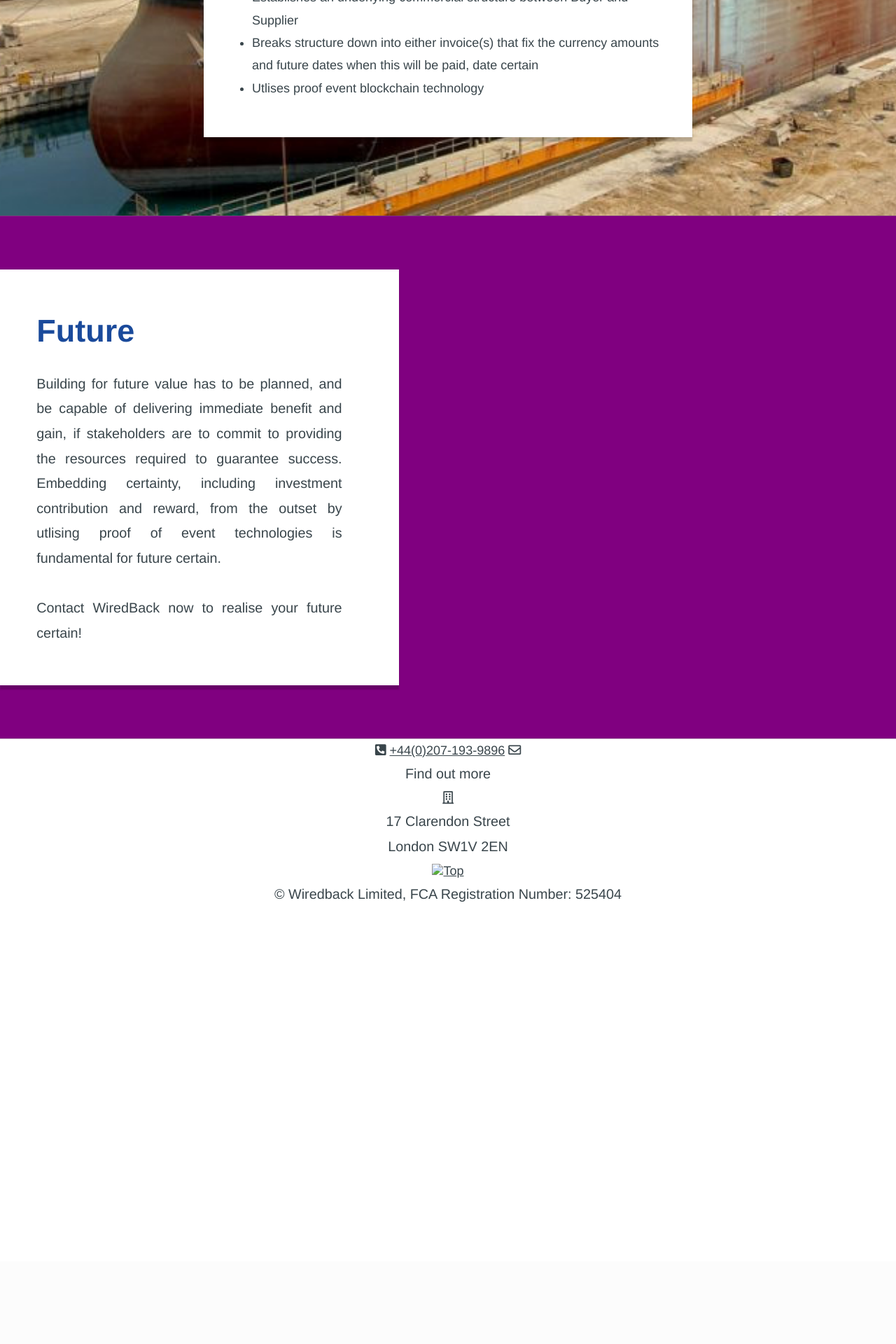
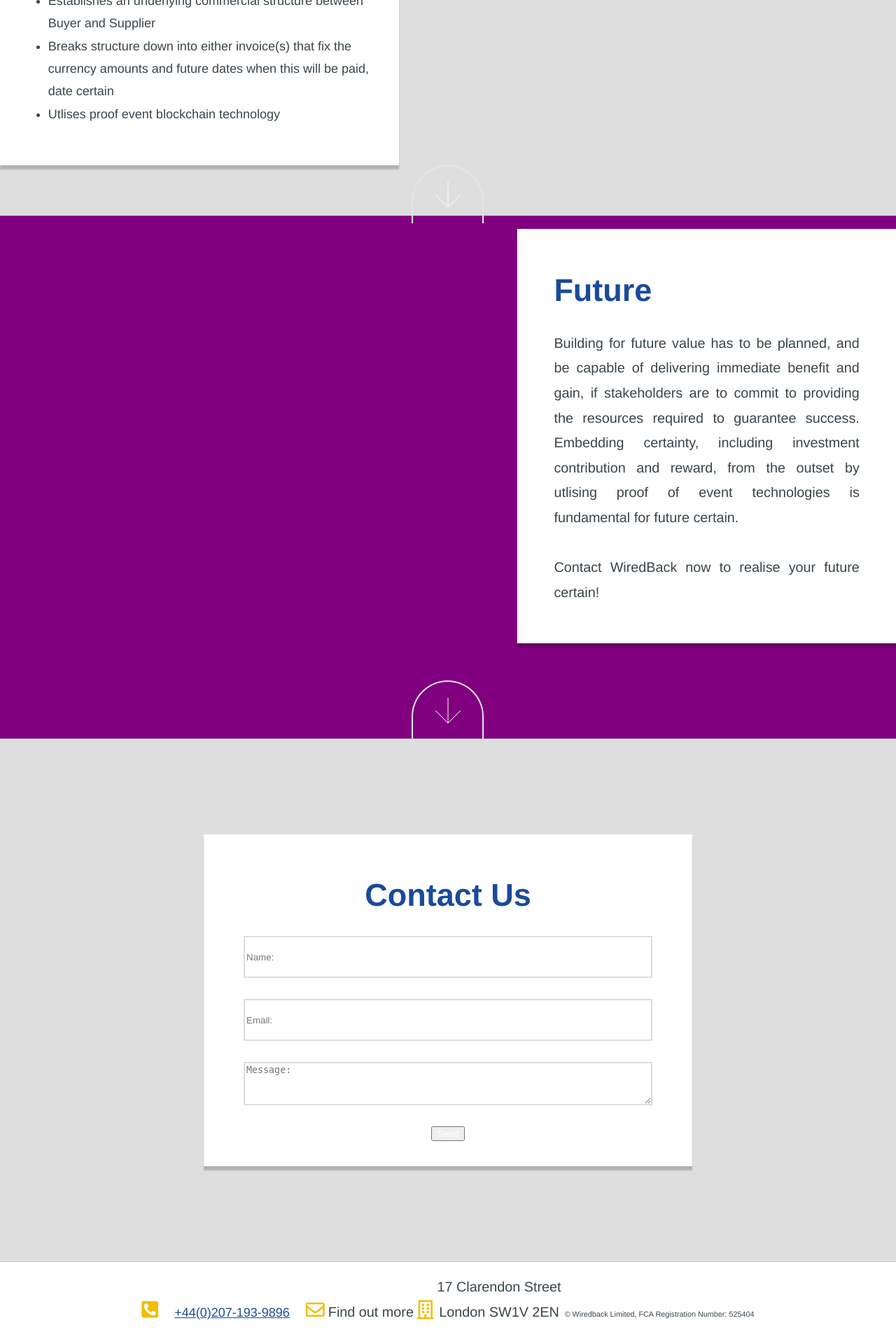
Before and after one commit to angusclarkdev/WiredBack, a PHP site: page / in a window 1280 px wide. Shown: the part 3480-5400 px from the top of the page at 70% size. Before the commit the page ends 4769 px from the top, so only its background shows below. Run offline with PHP 8.4, Linux system fonts and the light colour scheme; some libraries are stand-ins or nearby versions.

Commit message:
Create section buttons and write code for animated scroll
- Create down arrows
- Create circle arrow on Hero
- Animate scroll when nav links clicked
- Animate when scroll when arrows clicked

```diff
--- a/css/main.css
+++ b/css/main.css
@@ -410,9 +410,12 @@
     #Header ul a {
       text-decoration: none; }
       #Header ul a.hidden_li {
-        display: none; }
-        #Header ul a.hidden_li :hover {
-          color: #1A4A9B; }
+        display: none;
+        /*:hover {
+          color: $blue;
+        }*/ }
+      #Header ul a :active {
+        color: #1A4A9B; }
   #Header i {
     color: white;
     text-shadow: 0px 1px 1px black; }
@@ -448,6 +451,29 @@
   list-style: disc;
   display: list-item;
   text-align: left; }
+
+#Contact h3 {
+  text-align: center; }
+
+form {
+  display: flex;
+  flex-direction: column;
+  justify-content: center;
+  align-items: center; }
+
+input[type="text"],
+input[type="email"],
+textarea {
+  outline: none;
+  cursor: text;
+  border: 2px solid #ddd;
+  display: block;
+  margin-bottom: 30px;
+  /*border-top: none;
+  border-left: none;
+  border-right: none; */
+  width: 90%;
+  height: 3rem; }
 
 #Footer p {
   text-align: center;
@@ -513,6 +539,30 @@
 
 .opacity::before {
   opacity: 0.1; }
+
+.down_arrow {
+  grid-column: 2/3;
+  align-self: flex-end;
+  justify-self: center;
+  height: 4.5rem;
+  width: 5.5rem;
+  border: 2px solid #e5e6e7;
+  border-bottom: none;
+  border-radius: 3rem 3rem 0 0;
+  background-image: url("/images/dark-arrow.svg");
+  background-position: center center;
+  background-repeat: no-repeat;
+  background-color: transparent;
+  transition: all 0.3s ease; }
+  .down_arrow:hover {
+    background-color: rgba(76, 76, 76, 0.5); }
+
+.round_arrow {
+  height: 100px;
+  width: 100px;
+  border-radius: 50px;
+  align-self: center;
+  border: 2px solid #e5e6e7; }
 
 .button {
   color: white; }
@@ -628,10 +678,10 @@
     height: calc(100vh - 3rem); }
     #Hero .kicker {
       display: grid;
-      grid-column: 1/3;
+      grid-column: 2/4;
       margin: auto auto;
       padding-top: 3rem;
-      padding-left: 8rem;
+      padding-left: 1rem;
       text-shadow: 3px 2px 1px black; }
 
   #Header {
@@ -657,14 +707,18 @@
     background-image: url("/images/phone.jpg"); }
 
   #D {
-    background-image: url("/images/tanker.jpg");
-    background-position: center; }
+    /*background-image: url("/images/tanker.jpg");
+    background-position: center; */
+    background-color: #DEDEDE; }
 
   #E {
     background-color: purple; }
 
   #Contact {
-    background-color: purple; } }
+    background-color: #DEDEDE; }
+
+  #Footer a, #Footer i, #Footer p {
+    display: inline-block; } }
 @media screen and (min-width: 1200px) {
   p {
     font-size: 1.1rem; } }
--- a/index.html
+++ b/index.html
@@ -29,7 +29,7 @@
         <a href="#Footer">
           <li class="nav_icon"><i class=" fas fa-envelope"></i> </li>
         </a>
-        <a class="hidden_li" href="#A">
+        <a class="hidden_li scroll" href="#A">
           <li>About</li>
         </a>
         <!--      <a class="hidden_li" href="#B">
@@ -38,10 +38,10 @@
         <a class="hidden_li" href="#C">
           <li>Connectivity</li>
         </a> -->
-        <a class="hidden_li" href="#D">
+        <a class="hidden_li scroll" href="#D">
           <li>Transaction Mercantile</li>
         </a>
-        <a class="hidden_li" href="#E">
+        <a class="hidden_li scroll" href="#Contact">
           <li>Contact</li>
         </a>
 
@@ -51,7 +51,7 @@
   <!-- Hero -->
   <section id="Hero" class="grid main">
     <h2 class="kicker"> Specialist (Re)insurance Intermediaries</h2>
-    <a href="A" class="button"> <img src="#" alt="">Button</a>
+    <a href="#A" class="round_arrow down_arrow scroll" alt="Go to next section"></a>
   </section>
   <!-- Section A -->
   <section id="A" class="grid main right">
@@ -61,13 +61,13 @@
         prosper. Financial and professional lines is our principal area of expertise. Lorem ipsum dolor sit amet, consectetur adipisicing elit. At laboriosam, aliquid excepturi eius labore sed repudiandae</p>
       <p class="content_right">pariatur dolores eveniet. Ducimus ad, eligendi incidunt hic ut corrupti. Expedita, praesentium alias sint?sper. Financial and professional lines is our principal area of expertise. Lorem ipsum dolor sit amet, consectetur adipisicing elit. At laboriosam,
         aliquid excepturi eius labore sed repudiandae pariatur dolores eveniet. Ducimus ad, eligendi incidunt hic ut corrupti. Expedita, praesentium alias sint?</p>
-      <!--<p id="button" class="expand_button">Read more</p> -->
+
       <i class="content expand_arrow right_arrow fas fa-arrow-circle-left"></i>
       <!--<i class="cross content expand_arrow far fa-times-circle"></i> -->
 
       <img class="image" src="images/bridge.jpg" alt="">
     </div>
-    <!--  <a href="B" class="button"> <img src="#" alt="">Button</a> -->
+    <a href="#B" class="down_arrow scroll" alt="Go to next section"></a>
   </section>
   <!-- Section B -->
   <section id="B" class="grid main left">
@@ -78,16 +78,18 @@
       <i class="content expand_arrow left_arrow fas fa-arrow-circle-right"></i>
     </div>
     <div id="box_right1">
-      <p class="content "> Uncertainty creates opportunity. Fortunately, G20 countries are enjoying the fastest rate of growth in world trade since 2011. While still short of pre-credit crunch levels, this shows real potential for mid-term to longer-term growth. Our alliance
-        partner <a href="# ">Transaction Mercantile</a> (TML) are experts in financial logistics and can arrange project funding from UK/EU AAA rated banks.</p>
+      <h3 class="subtitle">New Horizons</h3>
+      <p class="content"> Uncertainty creates opportunity. Fortunately, G20 countries are enjoying the fastest rate of growth in world trade since 2011. While still short of pre-credit crunch levels, this shows real potential for mid-term to longer-term growth. Our alliance
+        partner <a href="#">Transaction Mercantile</a> (TML) are experts in financial logistics and can arrange project funding from UK/EU AAA rated banks.</p>
     </div>
     <img class="image" src="images/horizon.jpg" alt=" ">
 
-    </div>
-    <!-- <a href="C " class="button "> <img src="# " alt=" ">Button</a> -->
+    <a href="#C" class="down_arrow scroll" alt="Go to next section"></a>
+
+    <!-- <a href="C " class="down_arrow"> <img src="# " alt=" "></a> -->
   </section>
   <!-- Section C -->
-  <section id="C" class="grid main right ">
+  <section id="C" class="grid main right">
     <div class="box box_right ">
       <h3 class="subtitle ">Connectivity</h3>
       <p class="content "> We offer our clients a fully regulated digital distribution platform with European Economic Area (EEA) passport permissions, sourcing a range of business and management liability products such as Cyber Liability, Crime and Fraud, Professional Indemnity
@@ -97,11 +99,12 @@
       <i class="content expand_arrow right_arrow fas fa-arrow-circle-left"></i>
       <img class="image " src="images/phone.jpg " alt=" ">
     </div>
-    <!--    <a href="D " class="button "> <img src="# " alt=" ">Button</a> -->
+    <a href="#D" class="down_arrow scroll" alt="Go to next section"></a>
+    <!--    <a href="D " class="down_arrow "> <img src="# " alt=" "></a> -->
   </section>
   <!-- Section D -->
-  <section id="D" class="grid main">
-    <div class="box box_center ">
+  <section id="D" class="grid main left">
+    <div class="box box_left">
       <h3 class="subtitle center ">Transaction Mercantile</h3>
       <p class="content ">TML is a funding structure which is capable of financing virtually any project where there are clearly identified future cash flows. This financing approach takes a future contract obligation to pay and:
         <ul>
@@ -110,37 +113,50 @@
           <li> Utlises proof event blockchain technology </li>
         </ul>
       </p>
+    </div>
+    <div id="box_right">
 
-      <img class="image " src="images/tankermob.jpg " alt=" ">
+      <img class="image" src="images/tankermob.jpg" alt=" ">
 
-      <!--  <p class="expand_button ">Read more</p> -->
+
     </div>
-    <!--<a href="Contact " class="button "> <img src="# " alt=" ">Button</a> -->
+    <a href="#E" class="down_arrow scroll" alt="Go to next section"></a>
   </section>
-  <section id="E" class="grid main ">
-    <div class="box box_left ">
-      <h3 class="subtitle ">Future</h3>
-      <p class="content "> Building for future value has to be planned, and be capable of delivering immediate benefit and gain, if stakeholders are to commit to providing the resources required to guarantee success. Embedding certainty, including investment contribution
+  <section id="E" class="grid main right">
+    <div class="box box_right">
+      <h3 class="subtitle">Future</h3>
+      <p class="content"> Building for future value has to be planned, and be capable of delivering immediate benefit and gain, if stakeholders are to commit to providing the resources required to guarantee success. Embedding certainty, including investment contribution
         and reward, from the outset by utlising proof of event technologies is fundamental for future certain.<br><br>Contact WiredBack now to realise your future certain!</p>
       </p>
-      <!--  <p class="expand_button ">Read more</p> -->
+      <!--<i class="content expand_arrow right_arrow fas fa-arrow-circle-left"></i> -->
+
 
     </div>
-    <!--<a href="Contact " class="button "> <img src="# " alt=" ">Button</a> -->
+    <a href="#Contact" class="down_arrow scroll" alt="Go to next section"></a>
   </section>
   <!-- Contact -->
-  <!--<section id="Contact " class="grid main ">
-    <form action=" "></form> -->
+  <section id="Contact" class="grid main">
+    <div class="box box_center">
+      <h3 class="subtitle">Contact Us</h3>
+      <form id="contact_form" class="" action="#" method="post">
+        <input id="name" type="text" name="name" placeholder="Name:">
+        <input id="email" type="email" name="email" placeholder="Email:">
+        <!--<input id="subject" type="text" name="subject" placeholder="Subject:"> -->
+        <textarea id="message" type="text" name="message" placeholder="Message:"></textarea>
+        <button class="button" type="submit" name="submit">Send</button>
+      </form>
+    </div>
+
   </section>
   <!-- Footer -->
-  <section id="Footer " class="footer main ">
+  <section id="Footer" class="footer main">
     <i class="fas fa-phone-square phone fa-rotate-90 "></i>
     <a href="tel:44-207-193-9896 "> +44(0)207-193-9896</a>
     <i class="far fa-envelope "></i>
     <p>Find out more</p>
     <i class="far fa-building "></i>
     <p>17 Clarendon Street<br> London SW1V 2EN</p>
-    <a href="#Hero "> <img src="# " alt=" ">Top</a>
+    <!--  <a href="#Hero "> <img src="# " alt=" ">Top</a> -->
     <p class="copyright ">© Wiredback Limited, FCA Registration Number: 525404</p>
   </section>
 </body>
--- a/js/main.js
+++ b/js/main.js
@@ -42,5 +42,16 @@
       $('#box_right1').removeClass('transform_x');
       leftArrow.removeClass('opacity')
     });
+
+    // Smooth Scrolling
+
+    let scrollLink = $('.scroll');
+
+    scrollLink.click(function(event) {
+      event.preventDefault();
+      $('body,html').animate({
+        scrollTop: $(this.hash).offset().top - 54
+      }, 1000)
+    });
   })();
 });
--- a/sass/base/_breakpoints.scss
+++ b/sass/base/_breakpoints.scss
@@ -84,10 +84,10 @@
       height: calc(100vh - 3rem);
       .kicker {
         display: grid;
-        grid-column: 1/3;
+        grid-column: 2/4;
         margin: auto auto;
         padding-top: 3rem;
-        padding-left: 8rem;
+        padding-left: 1rem;
         text-shadow: 3px 2px 1px black;
       }
     }
@@ -122,15 +122,21 @@
     background-image: url("/images/phone.jpg");
   }
   #D {
-    background-image: url("/images/tanker.jpg");
-    background-position: center;
+    /*background-image: url("/images/tanker.jpg");
+    background-position: center; */
+    background-color: $grey;
   }
   #E {
     background-color: purple;
   }
   #Contact {
-    background-color: purple;
+    background-color: $grey;
   }
+  #Footer {
+      a , i , p {
+        display: inline-block;
+      }
+}
 }
     @media screen and (min-width: 1200px) {
       p {
--- a/sass/components/_arrow.scss
+++ b/sass/components/_arrow.scss
@@ -14,3 +14,29 @@
   opacity: 0.1;
   }
 }
+.down_arrow {
+  grid-column: 2/3;
+  align-self: flex-end;
+  justify-self: center;
+  height: 4.5rem;
+  width: 5.5rem;
+  border: 2px solid #e5e6e7;
+  border-bottom: none;
+  border-radius: 3rem 3rem 0 0;
+  background-image: url("/images/dark-arrow.svg");
+  background-position: center center;
+  background-repeat: no-repeat;
+  background-color: transparent;
+  transition: all 0.3s ease;
+  &:hover {
+    background-color: rgba(76,	76	,76, 0.5);
+  }
+}
+
+.round_arrow {
+  height: 100px;
+  width: 100px;
+  border-radius: 50px;
+  align-self: center;
+  border: 2px solid #e5e6e7;
+}
--- a/sass/layout/_contact.scss
+++ b/sass/layout/_contact.scss
@@ -0,0 +1,26 @@
+#Contact {
+  h3 {
+    text-align: center;
+  }
+}
+form {
+display: flex;
+flex-direction: column;
+justify-content: center;
+align-items: center;
+}
+
+input[type="text"],
+input[type="email"],
+textarea {
+  outline: none;
+  cursor: text;
+  border: 2px solid #ddd;
+  display: block;
+  margin-bottom: 30px;
+  /*border-top: none;
+  border-left: none;
+  border-right: none; */
+  width: 90%;
+  height: 3rem;
+}
--- a/sass/layout/_content.scss
+++ b/sass/layout/_content.scss
@@ -2,7 +2,8 @@
   margin: 0 0.2rem 0 0.2rem;
   border-top: 1px solid rgba(128, 128, 128, 0.4);
   background-color: white;
-}
+  }
+
 
 
 #D {
--- a/sass/layout/_header.scss
+++ b/sass/layout/_header.scss
@@ -30,9 +30,13 @@
 
     &.hidden_li {
       display: none;
-      :hover {
+      /*:hover {
         color: $blue;
-      }
+      }*/
+
+    }
+    :active {
+      color: $blue;
     }
   }
   }
--- a/sass/layout/_hero.scss
+++ b/sass/layout/_hero.scss
@@ -9,4 +9,4 @@
   .kicker {
     display: none;
   }
-  }
+}
```
Also changed, not shown: images/dark-arrow.svg (added), 2 other files.
